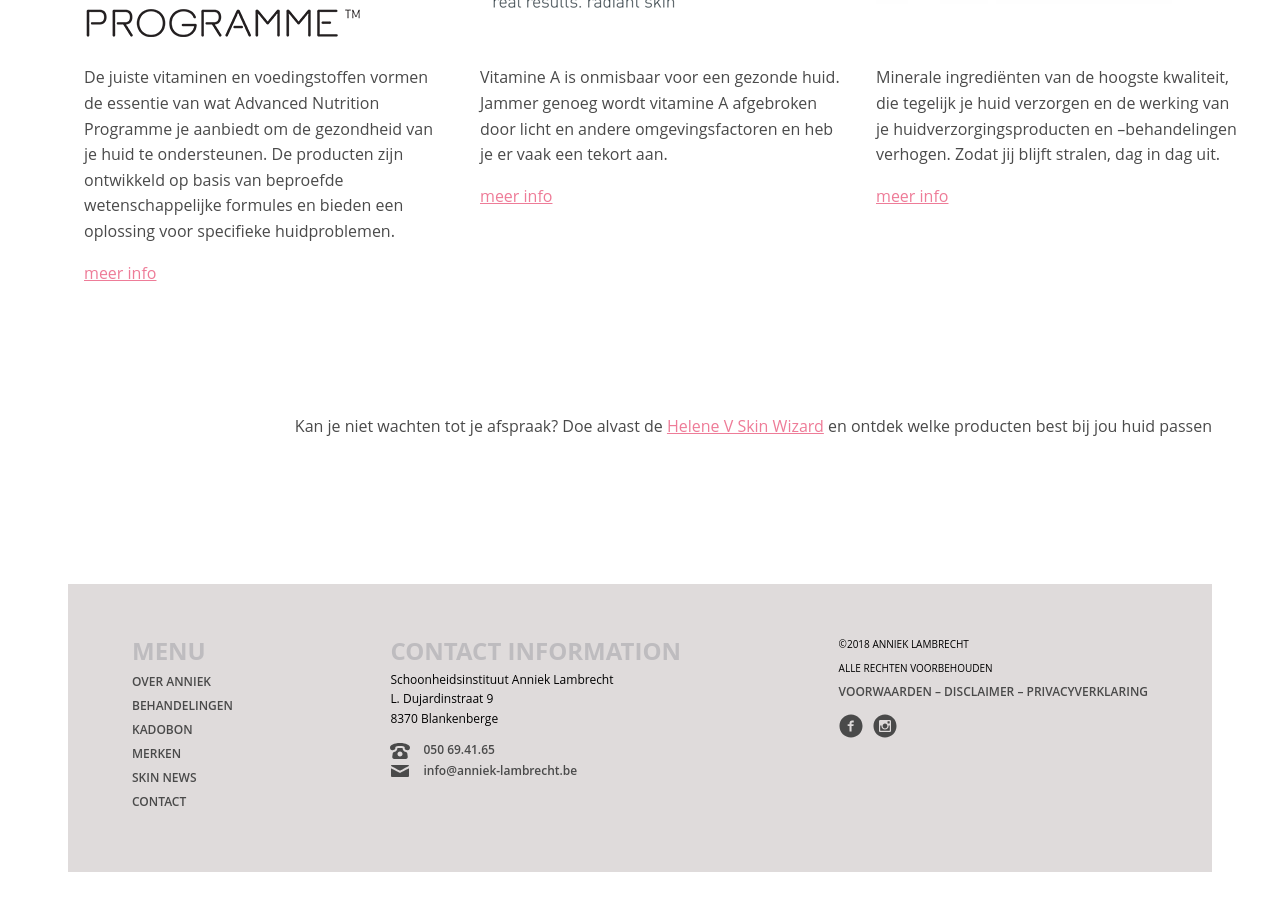
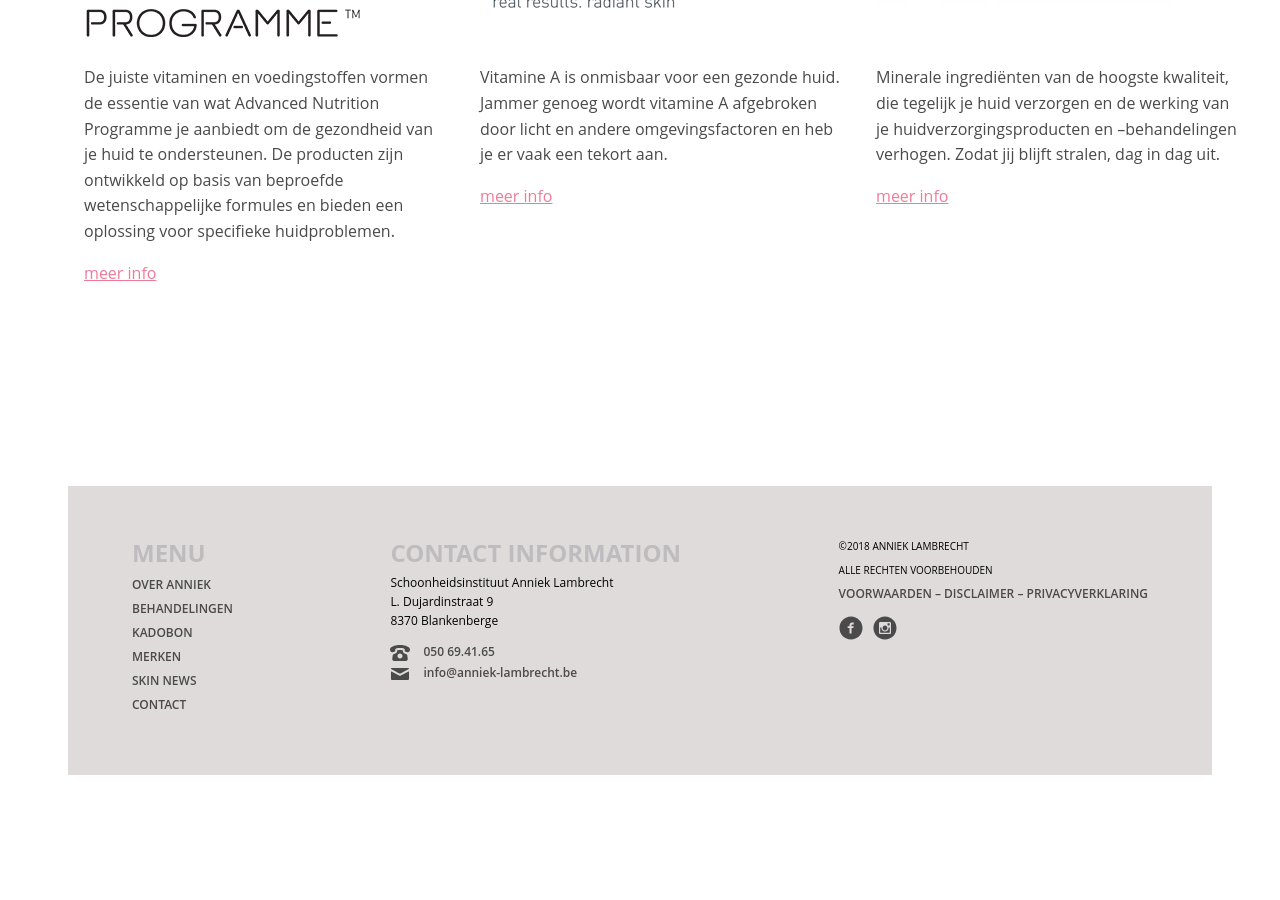
Before and after one commit to acandael/anniek, a Jekyll site: the page built from index.html, in a window 1280 px wide and 900 px high, scrolled down 4553 px. Built offline with Jekyll 4.4.1, drawn with Linux system fonts in a browser that asks for light colours; after the commit the page ends 5356 px from its top, so only the background shows below that.

Commit message:
remove paragraph on homepage

```diff
--- a/index.html
+++ b/index.html
@@ -234,13 +234,7 @@ layout: default
     </div>
   </div>
 </section>
-<p class="skin-wizard bodytext">
-  Kan je niet wachten tot je afspraak? Doe alvast de
-  <a class="action" href="https://www.helene-v.com/nl/wizard/start"
-    >Helene V Skin Wizard</a
-  >
-  en ontdek welke producten best bij jou huid passen
-</p>
+
 <section class="section-blog">
   {% for post in site.posts limit:6 %}
   <div class="blogpost">
```
